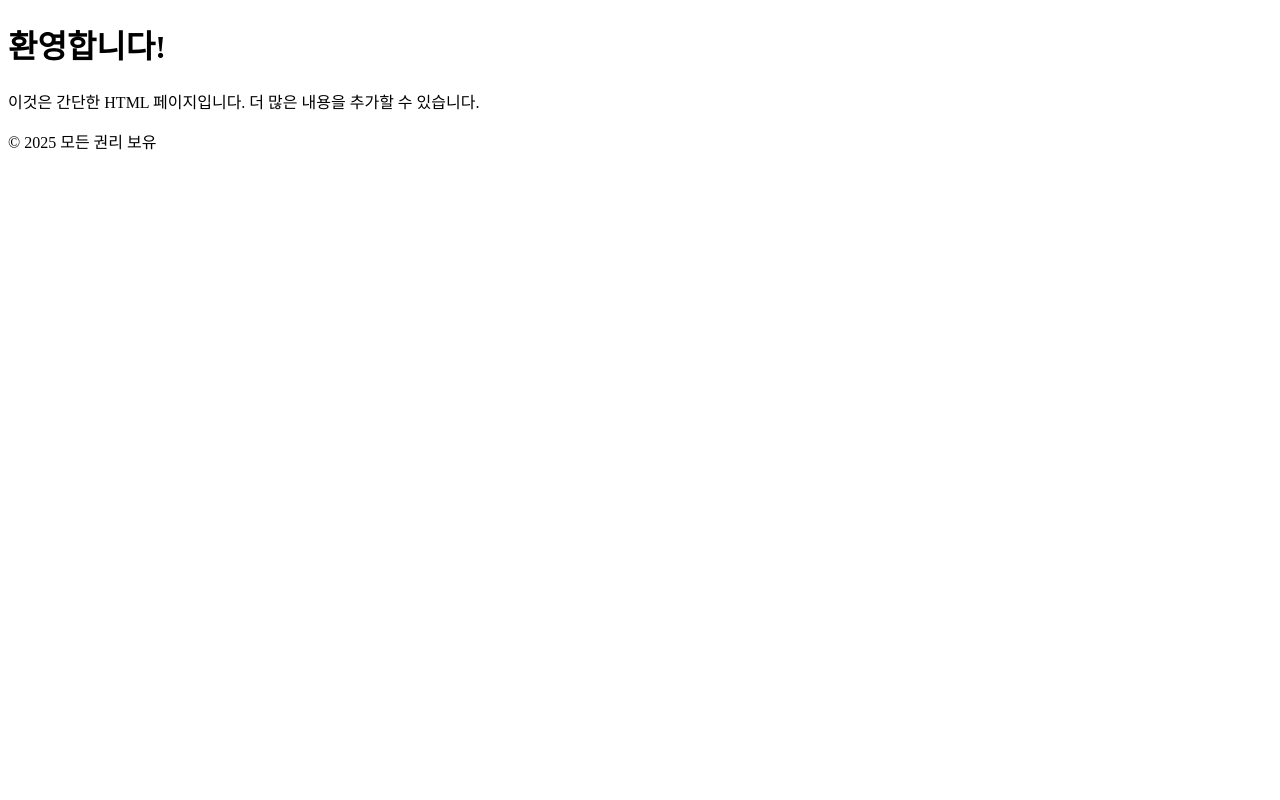
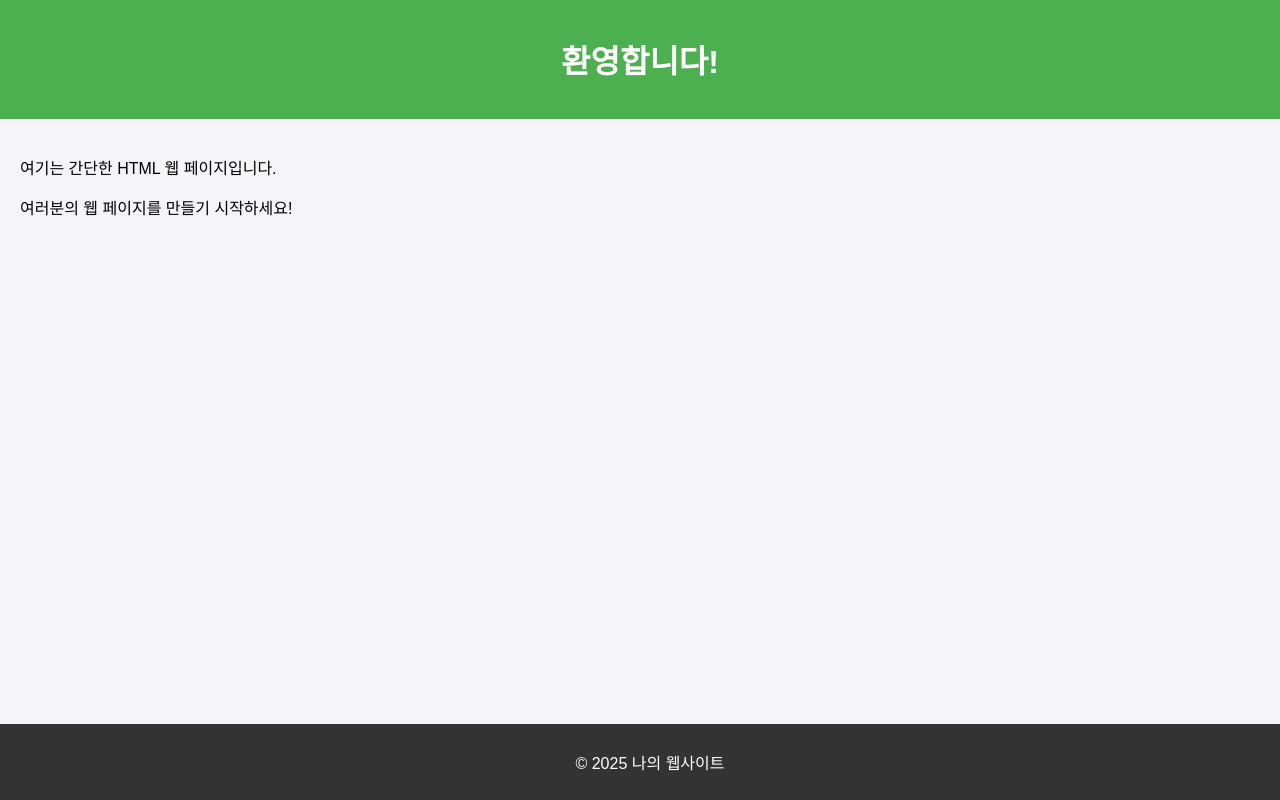
Before and after one commit to leechanghoonn/lab02, a plain HTML site: page index.html in a window 1280 px wide. Drawn offline with Linux system fonts and the light colour scheme.

Commit message:
Update index.html

```diff
--- a/index.html
+++ b/index.html
@@ -3,17 +3,48 @@
 <head>
     <meta charset="UTF-8">
     <meta name="viewport" content="width=device-width, initial-scale=1.0">
-    <title>간단한 HTML 페이지</title>
+    <title>간단한 웹 페이지</title>
+    <style>
+        body {
+            font-family: Arial, sans-serif;
+            background-color: #f4f4f9;
+            margin: 0;
+            padding: 0;
+        }
+        header {
+            background-color: #4CAF50;
+            color: white;
+            padding: 15px;
+            text-align: center;
+        }
+        main {
+            padding: 20px;
+        }
+        footer {
+            background-color: #333;
+            color: white;
+            text-align: center;
+            padding: 10px;
+            position: absolute;
+            bottom: 0;
+            width: 100%;
+        }
+    </style>
 </head>
 <body>
+
 <header>
     <h1>환영합니다!</h1>
 </header>
+
 <main>
-        <p>이것은 간단한 HTML 페이지입니다. 더 많은 내용을 추가할 수 있습니다.</p>
+    <p>여기는 간단한 HTML 웹 페이지입니다.</p>
+    <p>여러분의 웹 페이지를 만들기 시작하세요!</p>
 </main>
+
 <footer>
-        <p>&copy; 2025 모든 권리 보유</p>
+    <p>&copy; 2025 나의 웹사이트</p>
 </footer>
+
 </body>
 </html>
```
Lines whose indentation alone changed are shown as unchanged.
